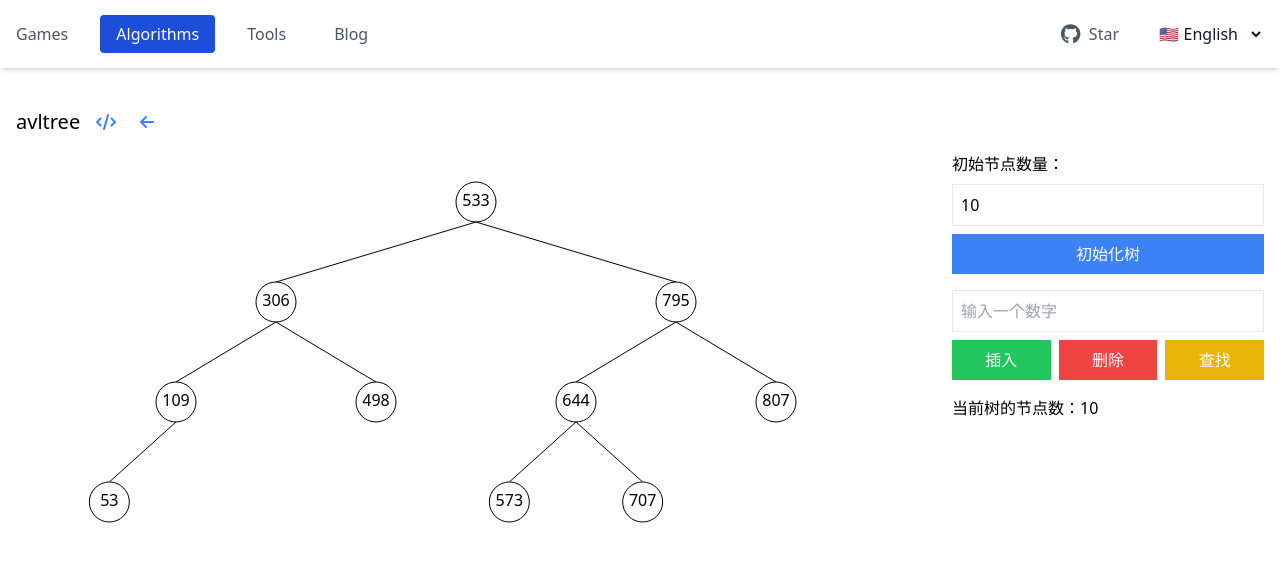
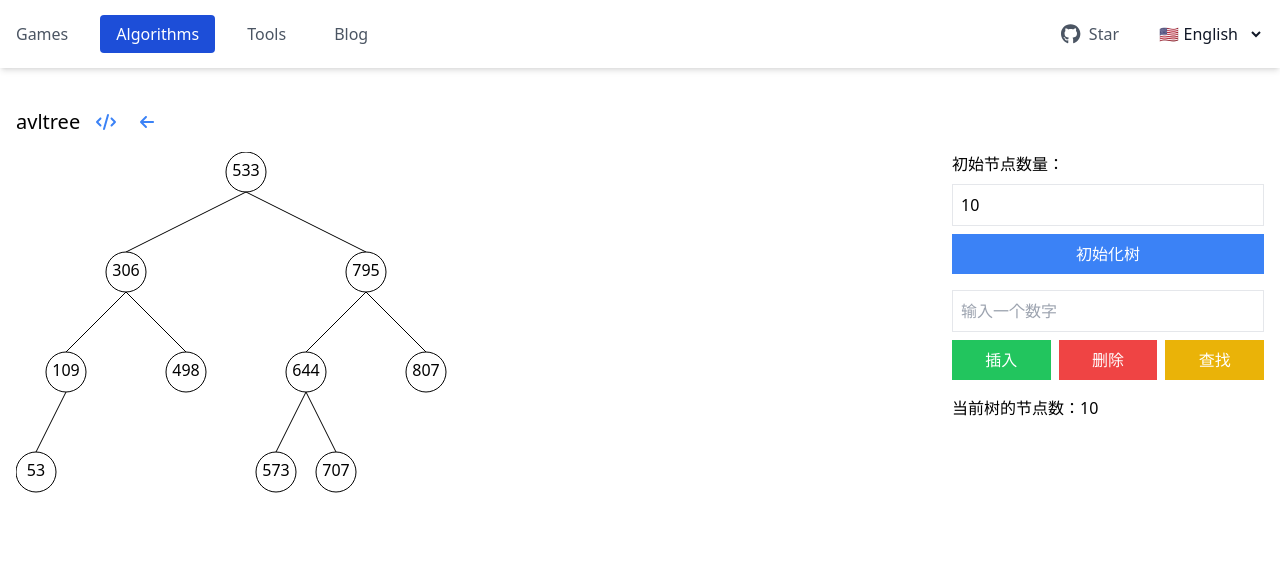
Before and after one commit to selfboot/ai_gallery, a Next.js app: page /en/algorithms/avltree in a window 1280 px wide. Shown: the top 562 px of the page. Built offline with nearby package versions, Linux system fonts and the light colour scheme.

Commit message:
AVLTree insert animation half succ

```diff
--- a/src/app/[lang]/algorithms/avltree/content.js
+++ b/src/app/[lang]/algorithms/avltree/content.js
@@ -1,6 +1,6 @@
 "use client";
 
-import React, { useState, useCallback, useEffect, useMemo } from 'react';
+import React, { useState, useCallback, useEffect, useRef } from 'react';
 
 class AVLNode {
   constructor(value) {
@@ -162,6 +162,59 @@ class AVLTree {
     if (value < node.value) return this._search(node.left, value);
     return this._search(node.right, value);
   }
+
+  insertWithSteps(value, steps) {
+    this.root = this._insertWithSteps(this.root, value, steps);
+  }
+
+  _insertWithSteps(node, value, steps, parent = null) {
+    if (!node) {
+      steps.push({ type: 'insert', value, parent: parent ? parent.value : null });
+      return new AVLNode(value);
+    }
+
+    steps.push({ type: 'compare', value, node: node.value });
+
+    if (value < node.value) {
+      node.left = this._insertWithSteps(node.left, value, steps, node);
+    } else if (value > node.value) {
+      node.right = this._insertWithSteps(node.right, value, steps, node);
+    } else {
+      return node; // Duplicate values are not allowed
+    }
+
+    // 只在需要旋转时添加步骤
+    const balance = this.getBalanceFactor(node);
+    if (Math.abs(balance) > 1) {
+      steps.push({ type: 'checkBalance', node: node.value, balance });
+
+      if (balance > 1) {
+        if (value < node.left.value) {
+          // Left Left Case
+          steps.push({ type: 'rotate', rotationType: 'LL', pivot: node.value, child: node.left.value });
+          return this.rotateRight(node);
+        } else {
+          // Left Right Case
+          steps.push({ type: 'rotate', rotationType: 'LR', pivot: node.value, child: node.left.value, grandchild: node.left.right.value });
+          node.left = this.rotateLeft(node.left);
+          return this.rotateRight(node);
+        }
+      } else if (balance < -1) {
+        if (value > node.right.value) {
+          // Right Right Case
+          steps.push({ type: 'rotate', rotationType: 'RR', pivot: node.value, child: node.right.value });
+          return this.rotateLeft(node);
+        } else {
+          // Right Left Case
+          steps.push({ type: 'rotate', rotationType: 'RL', pivot: node.value, child: node.right.value, grandchild: node.right.left.value });
+          node.right = this.rotateRight(node.right);
+          return this.rotateLeft(node);
+        }
+      }
+    }
+
+    return node;
+  }
 }
 
 const AVLTreeVisualization = () => {
@@ -170,21 +223,122 @@ const AVLTreeVisualization = () => {
   const [searchResult, setSearchResult] = useState(null);
   const [treeSize, setTreeSize] = useState(0);
   const [initialNodeCount, setInitialNodeCount] = useState(10);
+  const [animationSteps, setAnimationSteps] = useState([]);
+  const [currentStep, setCurrentStep] = useState(0);
+  const [isAnimating, setIsAnimating] = useState(false);
+  const animationSpeed = 1000; // Fixed animation speed
+  const [treeLayout, setTreeLayout] = useState({ nodes: {}, height: 0, width: 0 });
+  const svgRef = useRef(null);
+  const containerRef = useRef(null);
+
+  const NODE_WIDTH = 40;
+  const NODE_HEIGHT = 40;
+  const VERTICAL_SPACING = 60;
+  const HORIZONTAL_SPACING = 20;
+  const MIN_HEIGHT = 400; // 最小树高度
+
+  const calculateTreeLayout = useCallback((root) => {
+    const getHeight = (node) => {
+      if (!node) return 0;
+      return 1 + Math.max(getHeight(node.left), getHeight(node.right));
+    };
+
+    const height = getHeight(root);
+    const layout = { nodes: {}, height: 0, width: 0 };
+
+    const positionNode = (node, level, leftBound, rightBound) => {
+      if (!node) return;
+
+      const x = (leftBound + rightBound) / 2;
+      const y = level * (NODE_HEIGHT + VERTICAL_SPACING) + NODE_HEIGHT / 2;
+
+      layout.nodes[node.value] = { x, y };
+
+      const childSpacing = (rightBound - leftBound) / 2;
+      positionNode(node.left, level + 1, leftBound, x - HORIZONTAL_SPACING / 2);
+      positionNode(node.right, level + 1, x + HORIZONTAL_SPACING / 2, rightBound);
+    };
+
+    const totalWidth = Math.pow(2, height - 1) * (NODE_WIDTH + HORIZONTAL_SPACING) - HORIZONTAL_SPACING;
+    positionNode(root, 0, 0, totalWidth);
+
+    layout.height = Math.max(MIN_HEIGHT, height * (NODE_HEIGHT + VERTICAL_SPACING) - VERTICAL_SPACING);
+    layout.width = totalWidth + NODE_WIDTH;
+
+    return layout;
+  }, []);
+
+  useEffect(() => {
+    const layout = calculateTreeLayout(tree.root);
+    setTreeLayout(layout);
+  }, [tree, calculateTreeLayout]);
+
+  const renderTree = useCallback((node) => {
+    if (!node) return null;
+
+    const nodeInfo = treeLayout.nodes[node.value];
+    if (!nodeInfo) return null;
+
+    const { x, y } = nodeInfo;
+
+    const currentStepInfo = animationSteps[currentStep];
+    const isHighlighted = currentStepInfo?.type === 'compare' && currentStepInfo.node === node.value;
+    const isInserted = currentStepInfo?.type === 'insert' && currentStepInfo.value === node.value;
+    const isRotating = currentStepInfo?.type === 'rotate' &&
+      (currentStepInfo.pivot === node.value || currentStepInfo.child === node.value || currentStepInfo.grandchild === node.value);
+
+    let fillColor = 'white';
+    if (isHighlighted) fillColor = 'yellow';
+    if (isInserted) fillColor = 'green';
+    if (isRotating) fillColor = 'red';
+
+    return (
+      <g key={`${node.value}-${x}-${y}`}>
+        <circle
+          cx={x}
+          cy={y}
+          r={NODE_WIDTH / 2}
+          fill={fillColor}
+          stroke="black"
+        />
+        <text x={x} y={y} textAnchor="middle" dominantBaseline="middle">
+          {node.value}
+        </text>
+        {node.left && treeLayout.nodes[node.left.value] && (
+          <line
+            x1={x}
+            y1={y + NODE_HEIGHT / 2}
+            x2={treeLayout.nodes[node.left.value].x}
+            y2={treeLayout.nodes[node.left.value].y - NODE_HEIGHT / 2}
+            stroke="black"
+          />
+        )}
+        {node.right && treeLayout.nodes[node.right.value] && (
+          <line
+            x1={x}
+            y1={y + NODE_HEIGHT / 2}
+            x2={treeLayout.nodes[node.right.value].x}
+            y2={treeLayout.nodes[node.right.value].y - NODE_HEIGHT / 2}
+            stroke="black"
+          />
+        )}
+        {renderTree(node.left)}
+        {renderTree(node.right)}
+      </g>
+    );
+  }, [treeLayout, animationSteps, currentStep]);
 
   const handleInsert = useCallback(() => {
     if (inputValue) {
-      setTree(prevTree => {
-        const newTree = new AVLTree();
-        if (prevTree.root) {
-          newTree.root = JSON.parse(JSON.stringify(prevTree.root));
-        }
-        newTree.insert(parseInt(inputValue));
-        return newTree;
-      });
-      setInputValue('');
-      setTreeSize(prevSize => prevSize + 1);
+      const steps = [];
+      const newTree = new AVLTree();
+      newTree.root = JSON.parse(JSON.stringify(tree.root));
+      newTree.insertWithSteps(parseInt(inputValue), steps);
+      setAnimationSteps(steps);
+      setCurrentStep(0);
+      setIsAnimating(true);
     }
-  }, [inputValue]);
+  }, [inputValue, tree]);
 
   const handleDelete = useCallback(() => {
     if (inputValue) {
@@ -206,44 +360,24 @@ const AVLTreeVisualization = () => {
     }
   }, [inputValue, tree]);
 
-  const renderTree = useCallback((node, x, y, level) => {
-    if (!node) return null;
-
-    const spacing = 200 / (level + 1);
-
-    return (
-      <g key={`${node.value}-${x}-${y}`}>
-        <circle cx={x} cy={y} r="20" fill="white" stroke="black" />
-        <text x={x} y={y} textAnchor="middle" dominantBaseline="middle">
-          {node.value}
-        </text>
-        {node.left && (
-          <>
-            <line
-              x1={x}
-              y1={y + 20}
-              x2={x - spacing}
-              y2={y + 80}
-              stroke="black"
-            />
-            {renderTree(node.left, x - spacing, y + 100, level + 1)}
-          </>
-        )}
-        {node.right && (
-          <>
-            <line
-              x1={x}
-              y1={y + 20}
-              x2={x + spacing}
-              y2={y + 80}
-              stroke="black"
-            />
-            {renderTree(node.right, x + spacing, y + 100, level + 1)}
-          </>
-        )}
-      </g>
-    );
-  }, []);
+  useEffect(() => {
+    if (isAnimating && currentStep < animationSteps.length) {
+      const timer = setTimeout(() => {
+        setCurrentStep(prevStep => prevStep + 1);
+        if (currentStep === animationSteps.length - 1) {
+          setTree(prevTree => {
+            const newTree = new AVLTree();
+            newTree.root = JSON.parse(JSON.stringify(prevTree.root));
+            newTree.insert(parseInt(inputValue));
+            return newTree;
+          });
+          setTreeSize(prevSize => prevSize + 1);
+          setIsAnimating(false);
+        }
+      }, animationSpeed);
+      return () => clearTimeout(timer);
+    }
+  }, [isAnimating, currentStep, animationSteps, animationSpeed, inputValue]);
 
   const initializeTree = useCallback(() => {
     const newTree = new AVLTree();
@@ -261,10 +395,23 @@ const AVLTreeVisualization = () => {
 
   return (
     <div className="container mx-auto flex flex-col md:flex-row">
-      <div className="w-full md:w-3/4 mb-4 md:mb-0 md:pr-4">
-        <svg width="100%" height="400" viewBox="0 0 800 400" preserveAspectRatio="xMidYMid meet">
-          {renderTree(tree.root, 400, 50, 0)}
+      <div ref={containerRef} className="w-full md:w-3/4 mb-4 md:mb-0 md:pr-4 overflow-x-auto">
+        <svg
+          ref={svgRef}
+          width={treeLayout.width}
+          height={treeLayout.height}
+          viewBox={`0 0 ${treeLayout.width} ${treeLayout.height}`}
+          preserveAspectRatio="xMidYMin meet"
+        >
+          {renderTree(tree.root)}
         </svg>
+        {isAnimating && (
+          <div className="mt-4 text-center">
+            {animationSteps[currentStep]?.type === 'compare' && `比较节点 ${animationSteps[currentStep].value} 和 ${animationSteps[currentStep].node}`}
+            {animationSteps[currentStep]?.type === 'insert' && `插入节点 ${animationSteps[currentStep].value}`}
+            {animationSteps[currentStep]?.type === 'rotate' && `执行 ${animationSteps[currentStep].rotationType} 旋转`}
+          </div>
+        )}
       </div>
       <div className="w-full md:w-1/4">
         <div className="mb-4">
```
